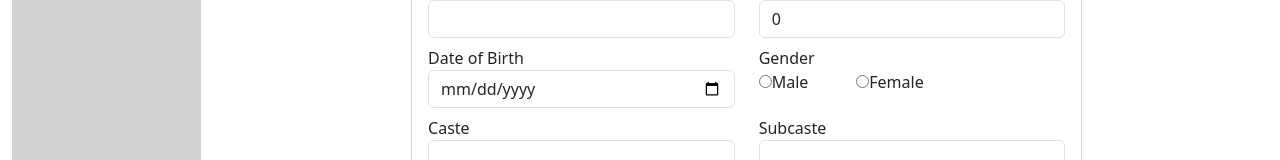
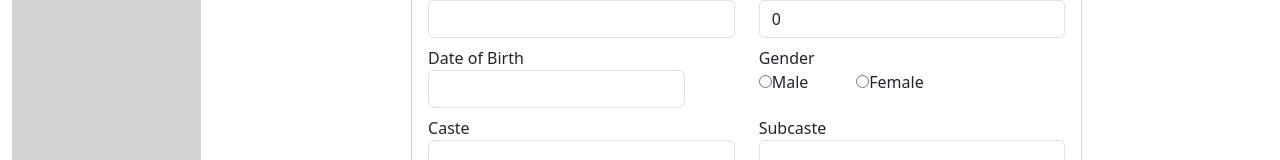
Before and after one commit to develooperSchool/ds14, a React (Create React App) app in the folder frontend/: page /register in a window 1280 px wide. Shown: the part 436-596 px from the top of the page. Built offline with nearby package versions, Linux system fonts and the light colour scheme.

Commit message:
registration issue is solved now

```diff
--- a/frontend/package.json
+++ b/frontend/package.json
@@ -14,11 +14,11 @@
     "@types/react-redux": "^7.1.28",
     "@types/redux-logger": "^3.0.11",
     "@types/redux-thunk": "^2.1.0",
-    "axios": "^1.6.0",
     "bootstrap": "^5.3.2",
     "bootstrap-icons": "^1.11.1",
     "react": "^18.2.0",
     "react-axios": "^2.0.6",
+    "react-datepicker": "^4.21.0",
     "react-dom": "^18.2.0",
     "react-redux": "^8.1.3",
     "react-router-dom": "^6.18.0",
@@ -51,5 +51,8 @@
       "last 1 firefox version",
       "last 1 safari version"
     ]
+  },
+  "devDependencies": {
+    "@types/react-datepicker": "^4.19.2"
   }
 }
--- a/frontend/src/components/User/Registration.tsx
+++ b/frontend/src/components/User/Registration.tsx
@@ -5,6 +5,9 @@ import { AppDispatch, RootState } from "./Redux/store";
 import { IRegister, IRegisterData } from "./Model/Iuser";
 import * as UserAction from "../../Redux/UserRedux/user.action";
 import * as UserReducer from "../../Redux/UserRedux/user.reducer";
+import DatePicker from "react-datepicker";
+import "react-datepicker/dist/react-datepicker.css";
+import { start } from "repl";
 
 const Registration: React.FC = () => {
   const Navigate = useNavigate();
@@ -16,6 +19,8 @@ const Registration: React.FC = () => {
       return state[UserReducer.userFeatureKey];
     }
   );
+
+  const [startDate, setStartDate] = useState<Date | null>(null);
 
   const [create, setCreate] = useState<IRegisterData>({
     first_name: "",
@@ -32,8 +37,14 @@ const Registration: React.FC = () => {
     password: "",
   });
 
+  const changeDate = (date: Date | null) => {
+    setStartDate(date);
+    setCreate({
+      ...create,
+      dob: String(startDate),
+    });
+  };
   const changeInputEvent = (event: React.ChangeEvent<HTMLInputElement>) => {
-    console.log(event.target.name);
     setCreate({
       ...create,
       [event.target.name]: event.target.value,
@@ -49,7 +60,7 @@ const Registration: React.FC = () => {
       address: "123 Main Street",
       qualification: "Test",
       passing_year: 2013,
-      dob: "05/05/2013",
+      dob: "05-05-2013",
       gender: "male",
       caste_category: "TEST01",
       subcaste: "TEST02",
@@ -67,17 +78,18 @@ const Registration: React.FC = () => {
       address: create.address,
       qualification: create.qualification,
       passingYear: create.passing_year,
-      dob: create.dob.replaceAll("-", "/"),
+      dob: create.dob,
       gender: create.gender,
       casteCategory: create.caste_category,
       subcaste: create.subcaste,
       password: create.password,
     };
+    alert(data.dob);
     dispatch(UserAction.createUserAction({ user: data }))
       .then((res: any) => {
         if (res && !res.data) {
-          // Navigate("/");
-          alert("Done");
+          Navigate("/");
+          // alert("Done");
         }
       })
       .catch((error: any) => console.log(error));
@@ -179,11 +191,17 @@ const Registration: React.FC = () => {
                   <div className="col-lg-6 mb-2">
                     <div className="form-group">
                       <label>Date of Birth</label>
-                      <input
+                      {/* <input
                         onChange={(e) => changeInputEvent(e)}
                         type="Date"
                         name="dob"
                         value={create.dob}
+                        className="form-control"
+                      /> */}
+                      <DatePicker
+                        dateFormat="dd-MM-yyyy"
+                        selected={startDate}
+                        onChange={(date) => changeDate(date)}
                         className="form-control"
                       />
                     </div>
--- a/frontend/src/components/User/Services/userServices.ts
+++ b/frontend/src/components/User/Services/userServices.ts
@@ -28,7 +28,7 @@ export class UserService {
     axios
       .post(url, body)
       .then((res) => console.log("result", res))
-      .catch((err) => console.log("err", err));
+      .catch((err) => console.log("err", err.response.data));
 
     return axios.post(url, body);
   };
```
Also changed, not shown: 1 other file (tests, documents, lock files or other folders).
